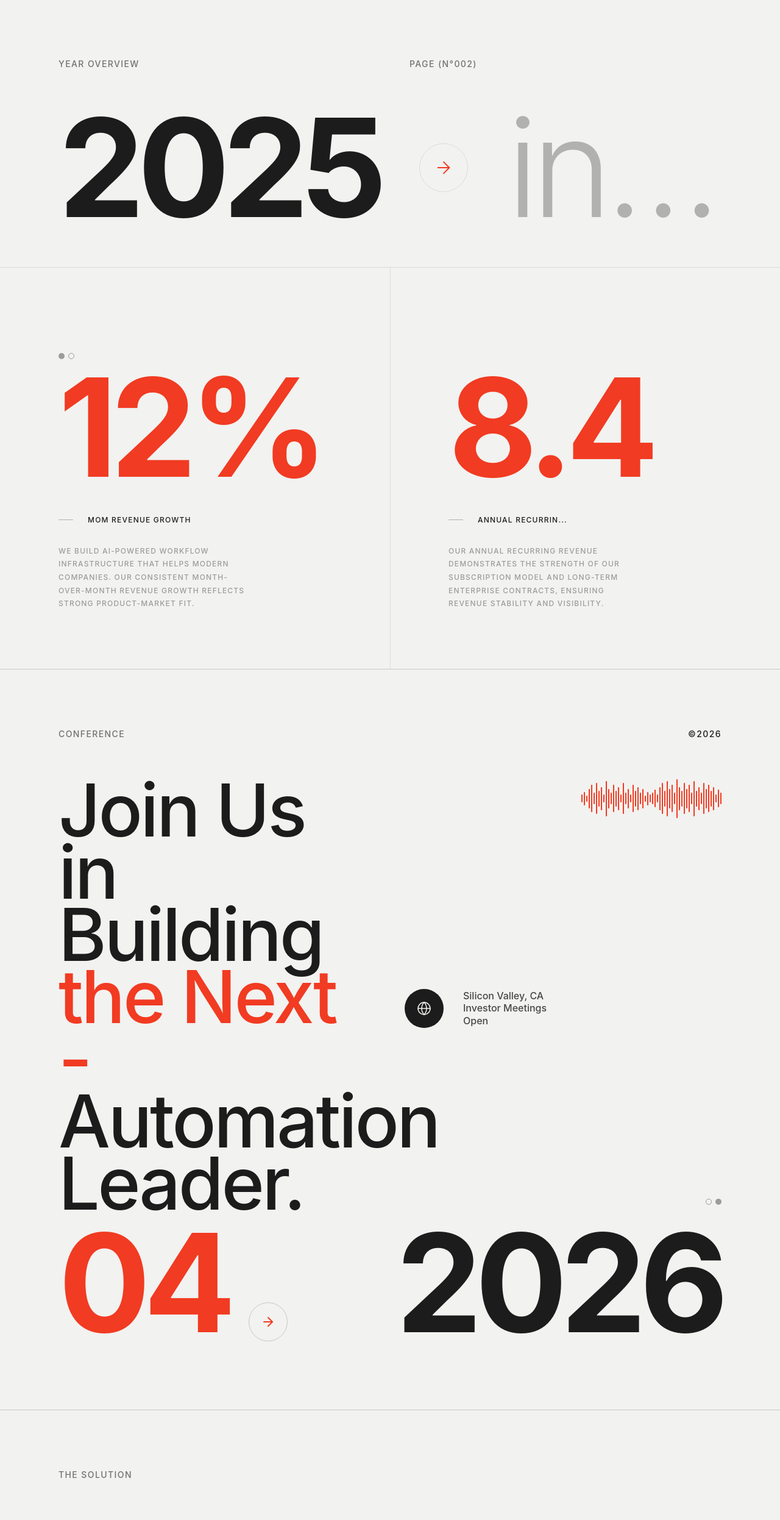
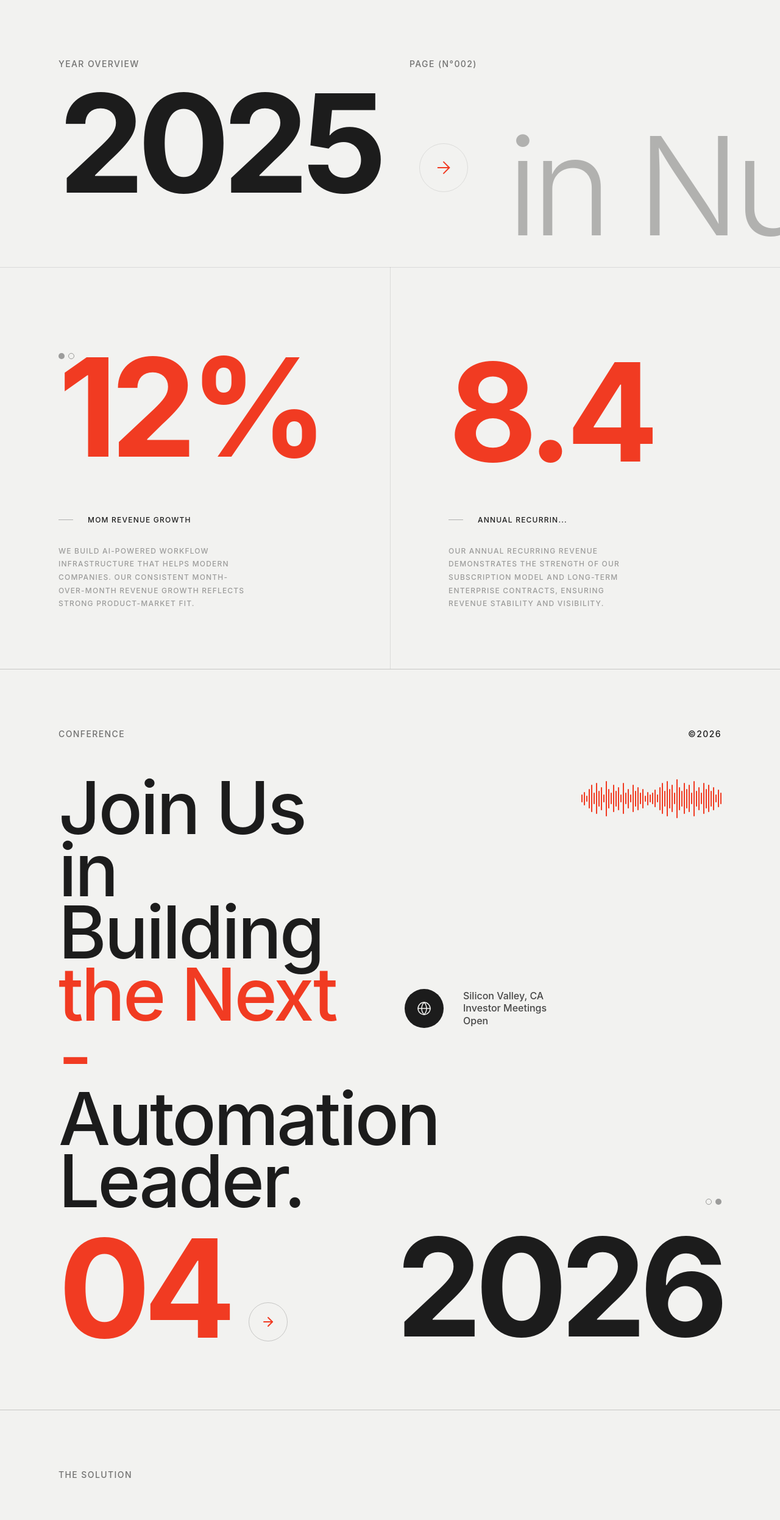
Before and after one commit to phalla-doll/pitch-deck, a Next.js app: page / in a window 1280 px wide. Shown: the part 1193-3686 px from the top of the page at 61% size. Built offline with nearby package versions, Linux system fonts and the light colour scheme.

Commit message:
feat: Implement parallax scrolling for hero section
Introduces a `Parallax` component using `motion` from `framer-motion` to create a subtle parallax effect on the year text in the hero section. This enhances the visual depth and user engagement of the landing page.

```diff
--- a/app/page.tsx
+++ b/app/page.tsx
@@ -1,4 +1,23 @@
+"use client";
+
 import { ArrowRight, Globe } from 'lucide-react';
+import { motion, useScroll, useTransform } from 'motion/react';
+import { useRef } from 'react';
+
+const Parallax = ({ children, offset = 50, className }: { children: React.ReactNode, offset?: number, className?: string }) => {
+  const ref = useRef(null);
+  const { scrollYProgress } = useScroll({
+    target: ref,
+    offset: ["start end", "end start"]
+  });
+  const y = useTransform(scrollYProgress, [0, 1], [offset, -offset]);
+
+  return (
+    <motion.div ref={ref} style={{ y }} className={className}>
+      {children}
+    </motion.div>
+  );
+};
 
 const Soundwave = () => {
   const bars = [
@@ -80,11 +99,15 @@ export default function Page() {
             </div>
 
             <div className="flex items-center gap-8 md:gap-16 mt-12">
+              <Parallax offset={80}>
                 <h2 className="text-7xl md:text-[10rem] lg:text-[14rem] font-bold font-chakra tracking-tighter text-[#1c1c1c] leading-none">2025</h2>
+              </Parallax>
               <div className="w-12 h-12 md:w-20 md:h-20 rounded-full border border-[#1c1c1c]/10 flex items-center justify-center text-[#f13b22] shrink-0">
                 <ArrowRight className="w-6 h-6 md:w-8 md:h-8" strokeWidth={1.5} />
               </div>
-              <h2 className="text-7xl md:text-[10rem] lg:text-[14rem] font-light font-space tracking-tighter text-[#1c1c1c]/30 ml-auto truncate leading-none">in Nu</h2>
+              <Parallax offset={-60} className="ml-auto">
+                <h2 className="text-7xl md:text-[10rem] lg:text-[14rem] font-light font-space tracking-tighter text-[#1c1c1c]/30 truncate leading-none">in Nu</h2>
+              </Parallax>
             </div>
           </div>
 
@@ -96,7 +119,9 @@ export default function Page() {
                 <div className="w-2.5 h-2.5 rounded-full border border-[#1c1c1c]/40"></div>
               </div>
               <div className="mt-auto">
+                <Parallax offset={90}>
                   <h3 className="text-[6rem] md:text-[10rem] lg:text-[14rem] font-bold text-[#f13b22] font-chakra tracking-tighter leading-none mb-8">12%</h3>
+                </Parallax>
                 <div className="flex items-center gap-6 mb-8">
                   <div className="w-6 h-[1px] bg-[#1c1c1c]/30"></div>
                   <span className="text-xs font-medium uppercase tracking-widest text-[#1c1c1c]">MoM Revenue Growth</span>
@@ -109,7 +134,9 @@ export default function Page() {
 
             <div className="p-8 md:p-16 lg:p-24 flex flex-col justify-end">
               <div>
+                <Parallax offset={70}>
                   <h3 className="text-[6rem] md:text-[10rem] lg:text-[14rem] font-bold text-[#f13b22] font-chakra tracking-tighter leading-none mb-8">8.4</h3>
+                </Parallax>
                 <div className="flex items-center gap-6 mb-8">
                   <div className="w-6 h-[1px] bg-[#1c1c1c]/30"></div>
                   <span className="text-xs font-medium uppercase tracking-widest text-[#1c1c1c]">Annual Recurrin...</span>
@@ -131,6 +158,7 @@ export default function Page() {
 
           <div className="grid grid-cols-1 md:grid-cols-2 gap-16 md:gap-12 flex-1">
             <div className="flex flex-col justify-between">
+              <Parallax offset={60}>
                 <h2 className="text-5xl md:text-7xl lg:text-[6rem] xl:text-[7.5rem] font-space font-medium leading-[0.85] tracking-[-0.03em] text-[#1c1c1c]">
                   Join Us in <br />
                   Building <br />
@@ -138,8 +166,11 @@ export default function Page() {
                   Automation <br />
                   Leader.
                 </h2>
+              </Parallax>
               <div className="flex items-end gap-8 mt-16 md:mt-auto">
+                <Parallax offset={100}>
                   <h3 className="text-[6rem] md:text-[10rem] lg:text-[14rem] font-bold text-[#f13b22] font-chakra tracking-tighter leading-none">04</h3>
+                </Parallax>
                 <div className="w-12 h-12 md:w-16 md:h-16 rounded-full border border-[#1c1c1c]/20 flex items-center justify-center text-[#f13b22] mb-4 shrink-0">
                   <ArrowRight className="w-5 h-5 md:w-6 md:h-6" strokeWidth={2} />
                 </div>
@@ -167,7 +198,9 @@ export default function Page() {
                 <div className="w-2.5 h-2.5 rounded-full bg-[#1c1c1c]/40"></div>
               </div>
 
-              <h3 className="text-[6rem] md:text-[10rem] lg:text-[14rem] font-bold font-chakra tracking-tighter leading-none mt-12 md:mt-4 text-[#1c1c1c]">2026</h3>
+              <Parallax offset={80} className="mt-12 md:mt-4">
+                <h3 className="text-[6rem] md:text-[10rem] lg:text-[14rem] font-bold font-chakra tracking-tighter leading-none text-[#1c1c1c]">2026</h3>
+              </Parallax>
             </div>
           </div>
         </section>
@@ -179,6 +212,7 @@ export default function Page() {
           </div>
 
           <div className="flex-1 flex flex-col justify-center">
+            <Parallax offset={70}>
               <h2 className="text-5xl md:text-7xl lg:text-[6rem] xl:text-[7.5rem] font-space font-medium leading-[0.85] tracking-[-0.03em] text-[#1c1c1c] max-w-[90%]">
                 Unlike traditional tools,<br />
                 <span className="text-[#f13b22]">our solution</span> is built for<br />
@@ -186,6 +220,7 @@ export default function Page() {
                 and enterprise-ready<br />
                 from day one.
               </h2>
+            </Parallax>
           </div>
 
           <div className="mt-16 flex flex-col md:flex-row items-start md:items-center justify-between border-t border-[#1c1c1c]/10 pt-12 gap-12 md:gap-0">
@@ -211,10 +246,12 @@ export default function Page() {
           </div>
 
           <div className="flex flex-col mb-16 md:mb-24">
+            <Parallax offset={50}>
               <h2 className="text-5xl md:text-7xl lg:text-[6rem] font-space font-medium leading-[0.85] tracking-[-0.03em] text-[#1c1c1c]">
                 Trusted by <br />
                 <span className="text-[#f13b22]">Industry Leaders.</span>
               </h2>
+            </Parallax>
           </div>
 
           <div className="grid grid-cols-1 md:grid-cols-3 gap-12 md:gap-8 lg:gap-16 flex-1">
```
Lines whose indentation alone changed are shown as unchanged.
